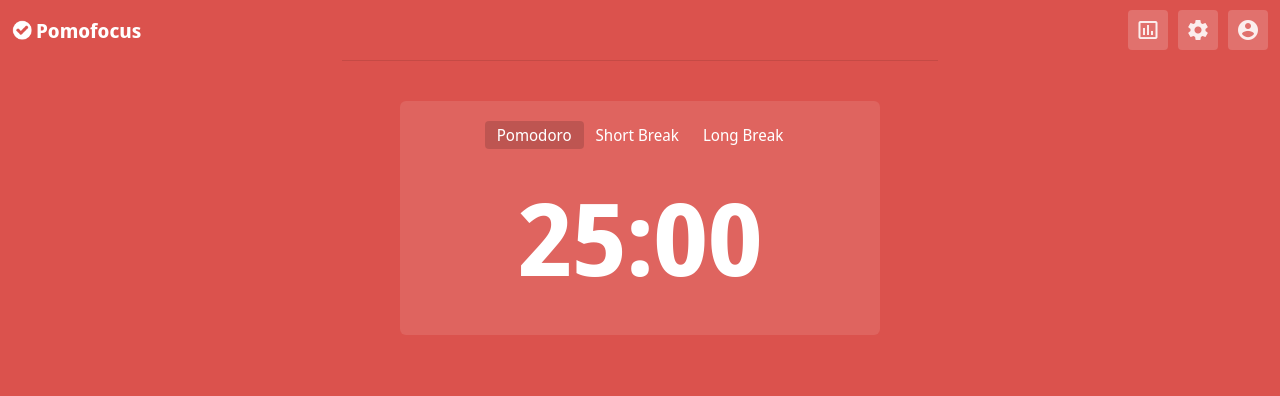
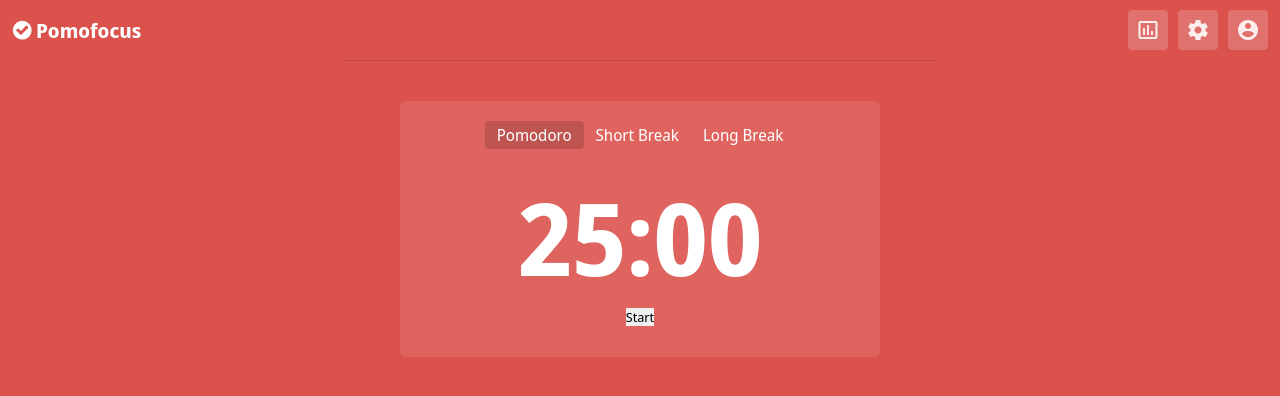
Before and after one commit to arielnmagno/pomodoro, a React (Create React App) app: page / in a window 1280 px wide. Shown: the top 396 px of the page. Built offline with nearby package versions, Linux system fonts and the light colour scheme.

Commit message:
Rename components

```diff
--- a/src/components/Timer.js
+++ b/src/components/Timer.js
@@ -1,13 +1,17 @@
 import clsx from "clsx";
 import classes from "./Timer.module.css";
 
-const RadioButton = ({ children, active }) => {
+const SecondaryButton = ({ children, active }) => {
   return (
-    <button className={clsx(classes.radioButton, active && classes.active)}>
+    <button className={clsx(classes.secondaryButton, active && classes.active)}>
       {children}
     </button>
   );
 };
+
+const PrimaryButton = ({ children }) => (
+  <button className={classes.primaryButton}>{children}</button>
+);
 
 const buttons = [
   {
@@ -33,12 +37,15 @@ export default function Timer() {
       <div className={classes.content}>
         <ul>
           {buttons.map(({ id, label }) => (
-            <RadioButton active={id === mode} id={id}>
+            <SecondaryButton active={id === mode} id={id}>
               {label}
-            </RadioButton>
+            </SecondaryButton>
           ))}
         </ul>
         <div className={classes.time}>{time}</div>
+        <div>
+          <PrimaryButton>Start</PrimaryButton>
+        </div>
       </div>
     </div>
   );
--- a/src/components/Timer.module.css
+++ b/src/components/Timer.module.css
@@ -12,7 +12,7 @@
   width: 100%;
 }
 
-.radioButton {
+.secondaryButton {
   border-radius: 0.25rem;
   font-size: 1rem;
   padding: 0.125rem 0.75rem;
@@ -26,7 +26,7 @@
   background-color: rgba(0, 0, 0, 0.15);
 }
 
-.radioButton:active {
+.secondaryButton:active {
   background-color: rgba(0, 0, 0, 0.15);
   transform: translateY(0.125rem);
 }
```
